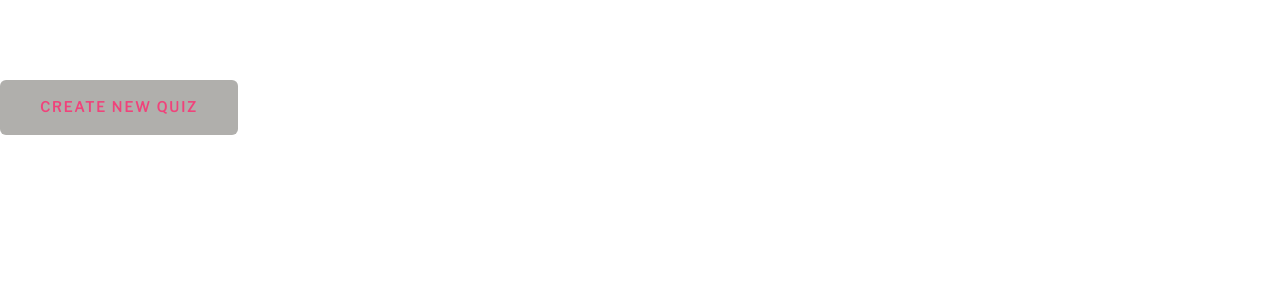
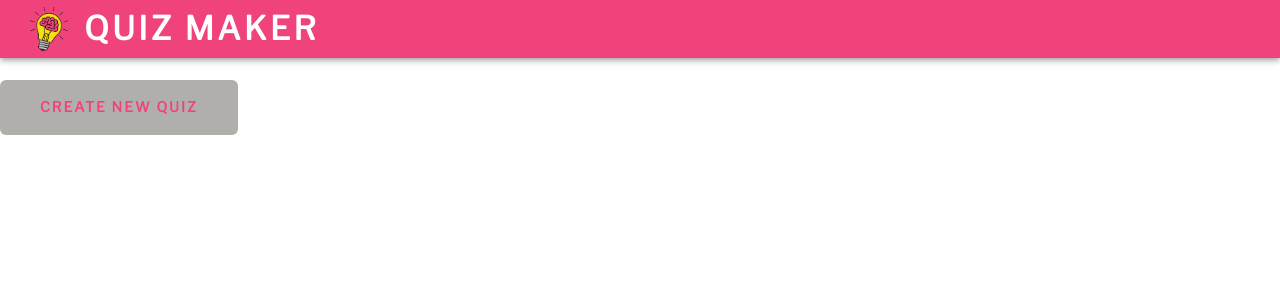
Before and after one commit to mkazic1/quiz-maker, a React (Create React App) app: page /quizzes in a window 1280 px wide. Shown: the top 300 px of the page. Built offline with nearby package versions, Linux system fonts and the light colour scheme.

Commit message:
Layout added

```diff
--- a/src/App.jsx
+++ b/src/App.jsx
@@ -4,13 +4,16 @@ import ROUTES from './constants/routes';
 import WelcomePage from './pages/WelcomePage';
 import QuizzesPage from './pages/QuizzesPage';
 import NotFoundPage from './pages/NotFoundPage';
+import Layout from './components/Layout';
 
 const App = () => (
   <Providers>
     <BrowserRouter>
       <Routes>
         <Route path="/" element={<WelcomePage />} />
-        <Route path={ROUTES.QUIZZES} element={<QuizzesPage />} />
+        <Route element={<Layout />}>
+          <Route path={ROUTES.QUIZZES} element={<QuizzesPage />} />
+        </Route>
         <Route path="*" element={<NotFoundPage />} />
       </Routes>
     </BrowserRouter>
```
